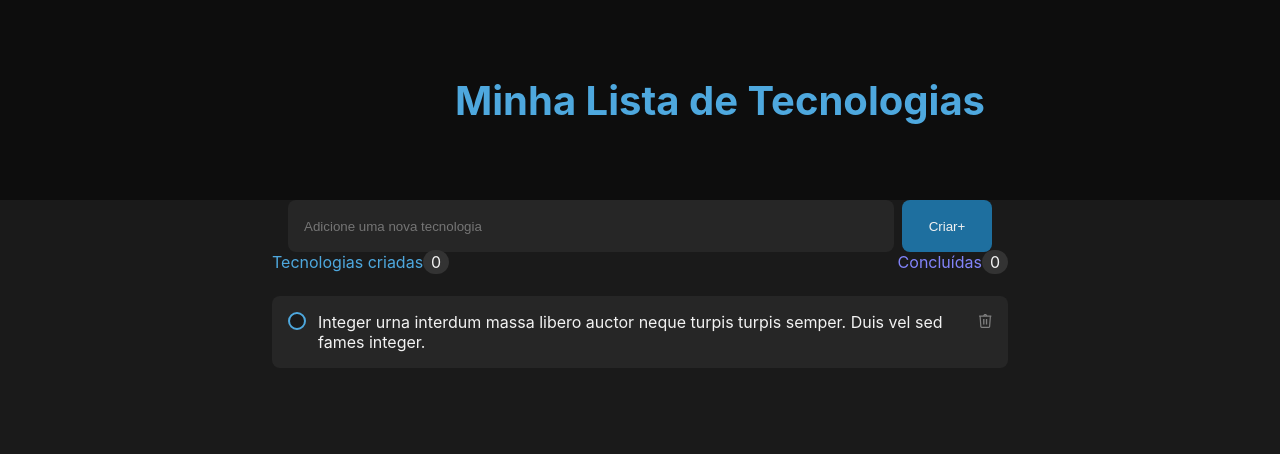
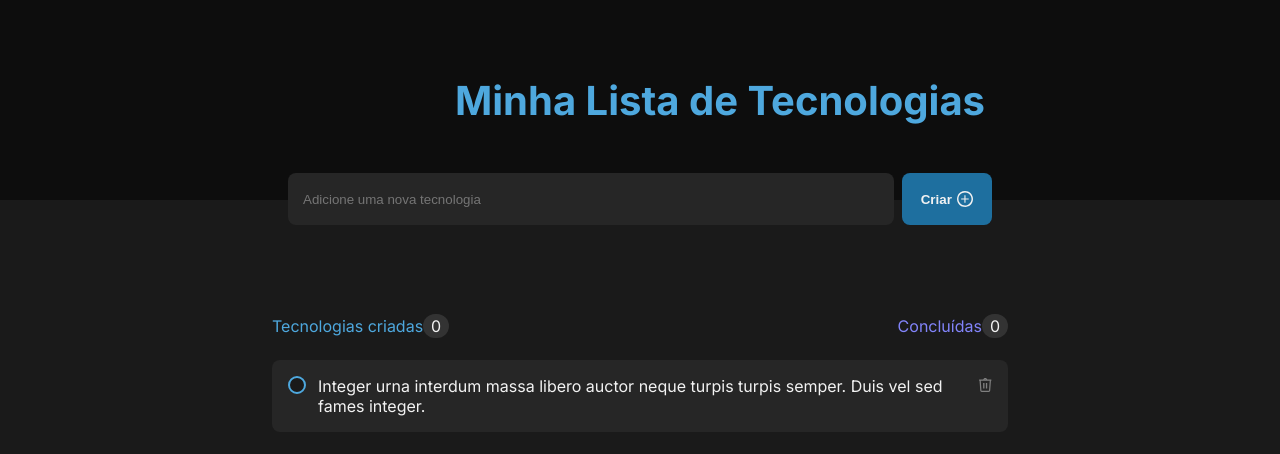
Before and after one commit to Robson-William/pw2-atividade-individual-02, a React (Vite) app: page / in a window 1280 px wide. Shown: the top 454 px of the page. Built offline with nearby package versions, Linux system fonts and the light colour scheme.

Commit message:
Sobrepondo input-task e header

```diff
--- a/src/global/css/globalConfig.css
+++ b/src/global/css/globalConfig.css
@@ -1,4 +1,5 @@
 @import "themes.module.css";
+@import url('https://fonts.googleapis.com/css2?family=Inter:wght@400;500;600;700&display=swap');
 
 * {
     margin: 0;
--- a/src/screens/TaskList.tsx
+++ b/src/screens/TaskList.tsx
@@ -1,4 +1,5 @@
 import trashCan from "/trashCan.svg";
+import plusSign from "/plus.svg";
 import "./styles.css";
 
 export default function TaskList(){
@@ -10,7 +11,7 @@ export default function TaskList(){
 
             <div className="input-task">
                 <input type="text" placeholder="Adicione uma nova tecnologia"></input>
-                <button type="submit">Criar<span>+</span></button>
+                <button type="submit">Criar<img src={plusSign} alt="Símbolo de mais"></img></button>
             </div>
 
             <div className="task-list">
@@ -25,7 +26,7 @@ export default function TaskList(){
                     </div>
                 </div>
 
-                <div className="task">
+                <div className="card">
                     <button></button>
                     <p>
                         Integer urna interdum massa libero auctor neque turpis turpis semper. Duis vel sed fames integer.
--- a/src/screens/styles.css
+++ b/src/screens/styles.css
@@ -15,7 +15,10 @@
 .input-task {
     display: flex;
     margin: auto;
+    margin-bottom: 64px;
     justify-content: center;
+    position: relative;
+    top: -27px;
     gap: 8px
 }
 
@@ -24,19 +27,22 @@
     width: 606px;
     border: 1px solid var(--Gray-700);
     border-radius: 8px;
-    padding: 16px;
+    padding: 15px;
     color: var(--gray-100);
 }
 
 .input-task button {
+    display: flex;
     background-color: var(--blue-dark);
     width: 90px;
     height: 52px;
     padding: 16px;
     border: none;
     border-radius: 8px;
+    justify-content: space-around;
+    align-items: center;
     color: var(--gray-100);
-    text-align: center;
+    font-weight: 700;
 }
 
 .task-list {
@@ -71,7 +77,7 @@
     padding: 2px 8px;
 }
 
-.task {
+.card {
     display: flex;
     background-color: var(--gray-500);
     height: 72px;
@@ -83,7 +89,7 @@
     font-size: var(--font-size-sm);
 }
 
-.task button {
+.card button {
     background-color: var(--gray-600);
     width: 17px;
     height: 17px;
@@ -92,11 +98,11 @@
     border-radius: 100%;
 }
 
-.task button:hover {
+.card button:hover {
     background-color: var(--blue-dark);
 }
 
-.task p {
+.card p {
     word-wrap: break-word;
     overflow-x:auto;
 }
```
Also changed, not shown: public/plus.svg (added).
